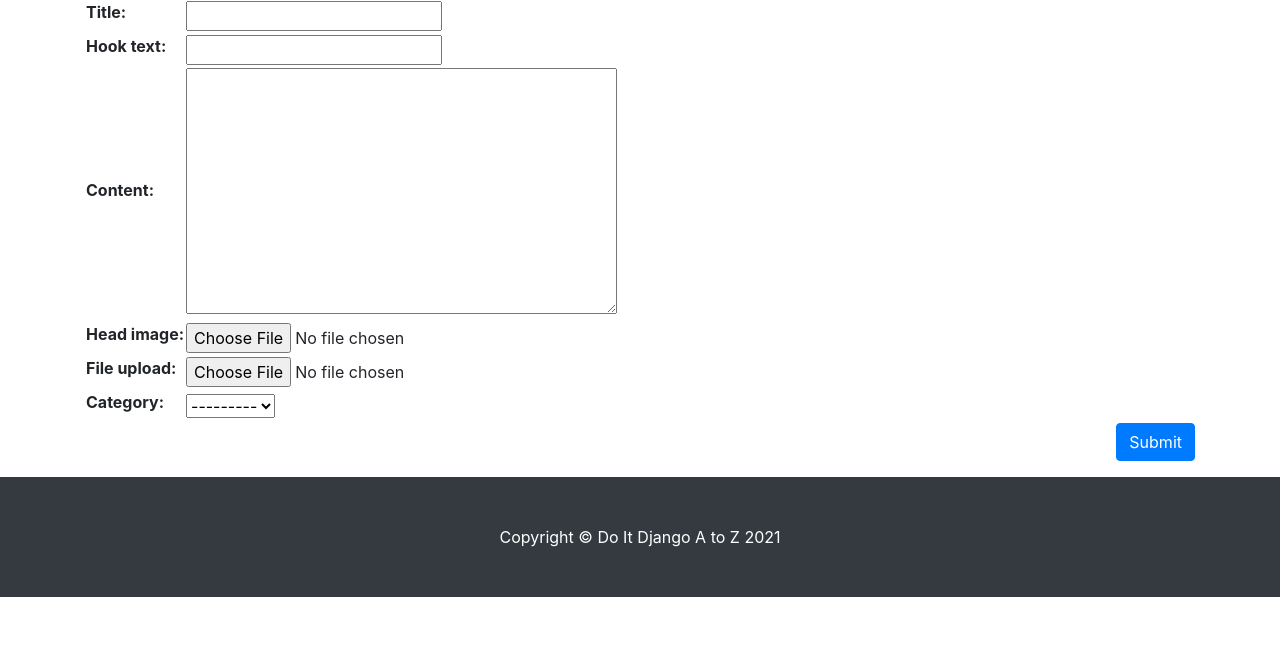
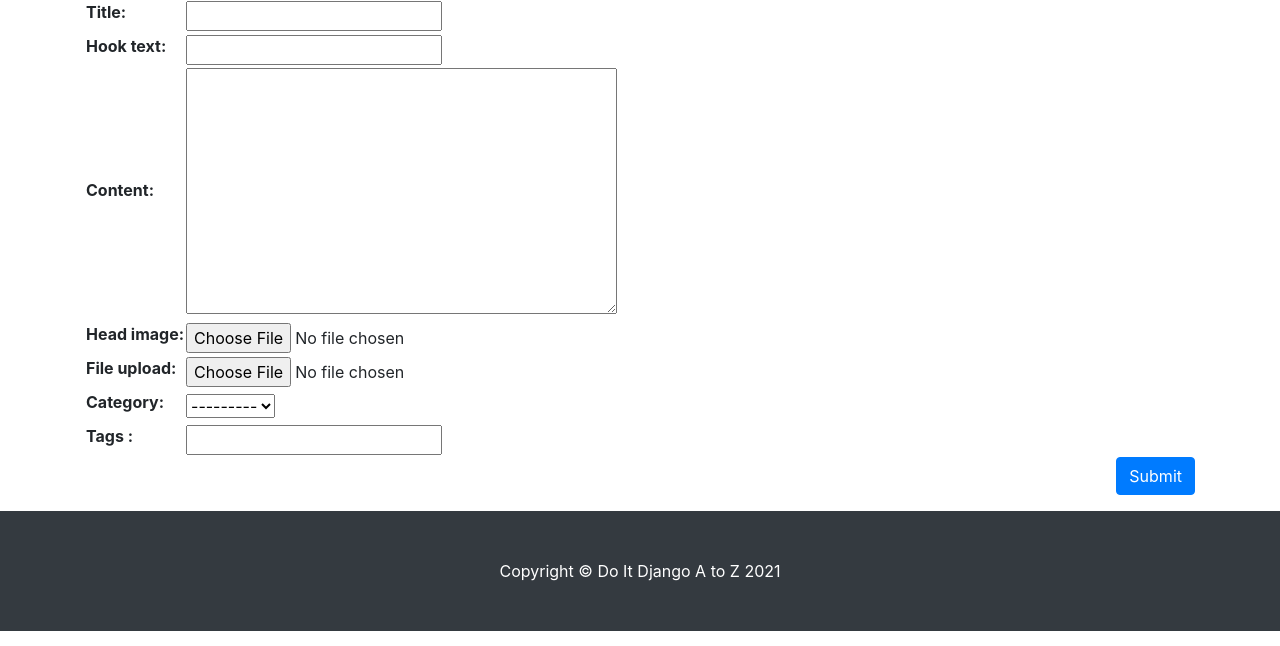
Before and after one commit to minseung-moon/django_blog, a Django app: page /blog/create_post/ in a window 1280 px wide. Shown: the part 154-800 px from the top of the page. Run offline with Django 3.2, Linux system fonts and the light colour scheme; the visitor is signed in with stand-in values (Sample User, id 1); data that the repository does not hold is empty; parts of the project's set-up code (start-up, migrations or seed data) failed here and were passed over; some libraries are stand-ins or nearby versions.

Commit message:
포스트를 작성힐 때 텍스트로 태그 지정하기

```diff
--- a/blog_app/templates/blog/post_form.html
+++ b/blog_app/templates/blog/post_form.html
@@ -9,6 +9,10 @@
     {% csrf_token %}
     <table>
         {{ form }}
+        <tr>
+            <th><label for="id_tags_str">Tags : </label></th>
+            <td><input type="text" name="tags_str" id="id_tags_str"></td>
+        </tr>
     </table>
     <button type="submit" class="btn btn-primary float-right">Submit</button>
  </form>
--- a/blog_app/views.py
+++ b/blog_app/views.py
@@ -5,6 +5,7 @@ from django.contrib.auth.mixins import LoginRequiredMixin
 from .models import Post, Category, Tag
 # 권한에 따른 처리, 만약에 권한이 없는데 접근하면 403 오류 메시지 출력
 from django.core.exceptions import PermissionDenied
+from django.utils.text import slugify
 
 # Create your views here.
 
@@ -42,7 +43,47 @@ class PostCreate(LoginRequiredMixin ,CreateView):
         # is_authenticated, 방문자가 로그인 했는지 확인
         if current_user.is_authenticated:
             form.instance.author = current_user
-            return super(PostCreate, self).form_valid(form)
+            # 태그와 관련된 작업을 하기 전에 createview의 form_validate()함수의 결과값을 response라는 변수에 임시 저장
+            response = super(PostCreate, self).form_valid(form)
+
+            # 장고가 자동으로 작성한 post_form.html의 폼을 보면 method="post"로 솔종ㄷ하오 있다
+            # 아 폼 안에 name= 'tags_str'인 inputㄱ을 추가했으니 방문자가 <submit> 버튼을 클릭했을 때 이 값 역시 Post방식으로 postCrete까지 전달돤 상태
+            # 이 값은 self.request.Post.get('tags_str')로 받을 수 있다
+            # post 방식으로 전달된 정보 중 name='tags_str'인 input의 값을 가져오라는뜻
+            tags_str = self.request.POST.get('tags_str')
+            # 이 값이 빈 칸인 경우에는 태그와 관련된 어떤 동작도 할 필요가 없습니다
+            # 따라서 if문으로 tag_str을 처리해야 할지 판단해야 합니다
+            # tag_str이 존재한다면 여러 개의 태그가 들어오더라도 처리할 수있어야 하고, 세미콜론과 쉼표 모두 구분자로 처리되어야 합니다
+            # tags_str로 받은 값의 쉼표를 세미콜론으로 모두 변경한 후 세미콜론으로 split해서 리스트 형태로 tags_list에 담는다
+            if tags_str:
+                tags_str = tags_str.strip()
+
+
+                tags_str = tags_str.replace(',',';')
+                tags_list = tags_str.split(';')
+
+                for t in tags_list:
+                    # tags_list에 리스트 형태로 담겨 있는 값은 문자열 형태이므로 tag 모델의 인스턴스로 변환하는 과정이 필요하다
+                    # 일단 문자열 앞뒤로 공백이 있을 ㅜㅅ 있으므로 strip()으로으로 앞뒤의 공백을 제거
+                    t = t.strip()
+                    # 이 값을 name으로 갖는 태그가 있다면 가져오고, 없다면 새로 만듭니다
+                    # get_or_create()는 두가지 값을 동시에 return 합니다
+                    # 첫번째는 tag 모델의 인스턴스이고, 두번째는 이 인스턴스가 새로 생성되었는지를 나타내는ㄴ bool 형태의 값입니다
+                    tag, is_tag_created = Tag.objects.get_or_create(name=t)
+                    # 만약 같은 name을 갖는 태그가 없어 새로 생성했다면 아직 slug 값은 없는 상태이므로 slug 값을 생성해야 한다
+                    # 관리자가 페이지에서 작업할 때는 자도으로 생성해줬지만 이번에는 get_or_create()메서드로 생성했기 때문에 발생하는 문제다
+                    # 이런 경우에 대비하기 위해 장고는 slugfy()라는 함수를 제공한다
+                    # 한글 태그가 입력되더라고 slugㄹ를 만들수 있도록 alliw_unicode=true로 설정
+                    # 이 값을 태그ㅡ이 slug에 부여되고 저장하면 name과 slug필드를 모두 채운 상태로 저장된다
+                    # slugfy()를 쓰려면 당연히 views.py파일의 상단에 import해줘야 한다
+                    if is_tag_created:
+                        tag.slug = slugify(t, allow_unicode=True)
+                        tag.save()
+                    # 새로 태그를 만들었든, 기존에 존쟇ㅏ던 태그를 가져왔든 새로 만든 포스트의 tags필드에 추가해야 한다
+                    #이때 self.object는 이번에 새로 만든 포스트를 의미
+                    self.object.tags.add(tag)
+            # 원하는 작업이 다 끝나면 새로 만든 포스트의 페이지로 이동해야 하므로 resoponse변수에 담아놓았던 CreateviewDml formvalida()의 결과값을 reutnr
+            return response
         else :
             return redirect('/blog/')
 
```
